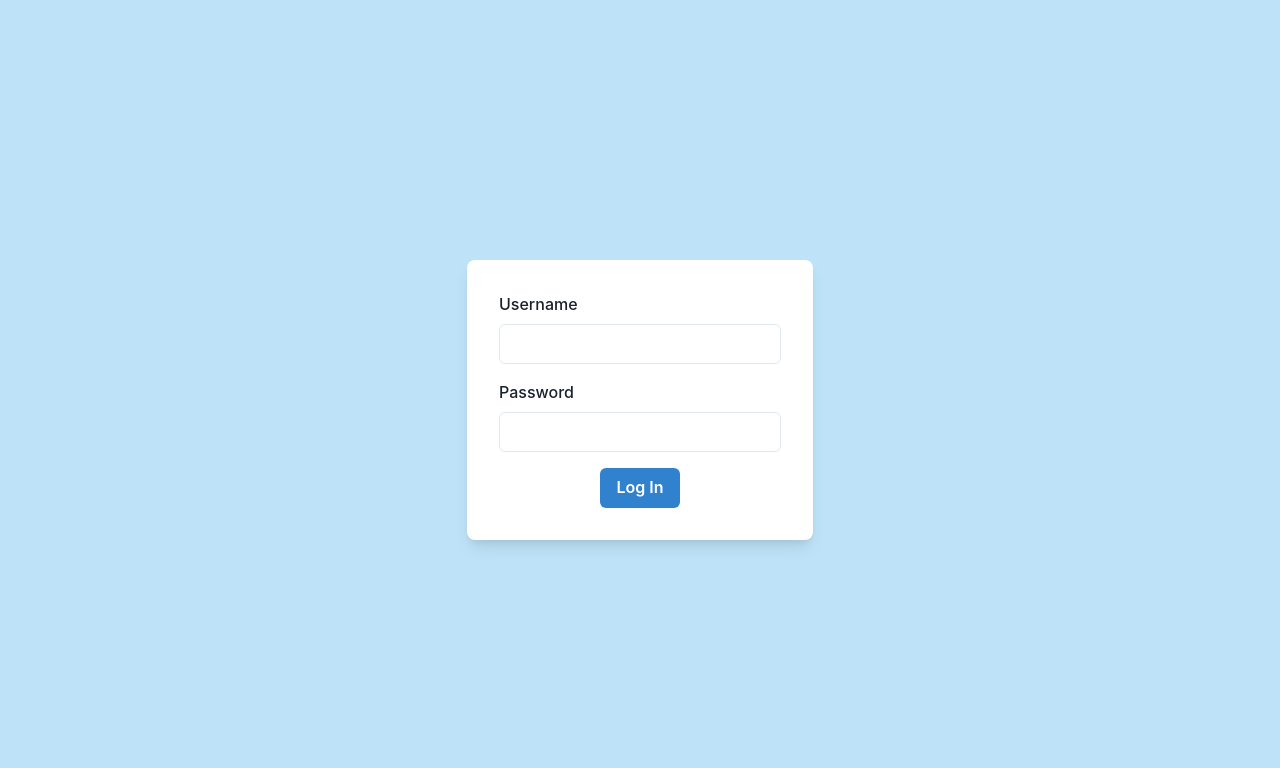
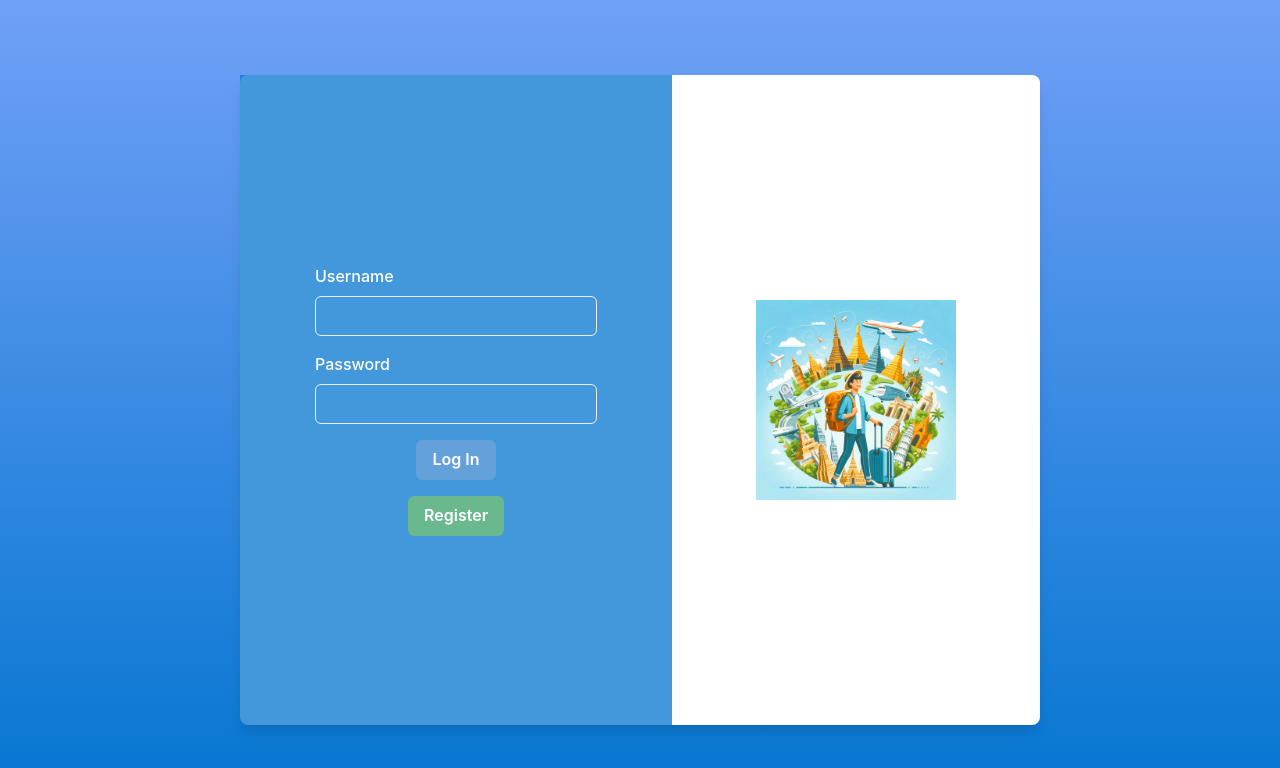
Before and after one commit to Kitiphat/Senior_code, a React (Create React App) app in the folder ai-tpr-proj/: page /signin in a window 1280 px wide. Shown: the top 768 px of the page. Built offline with nearby package versions, Linux system fonts and the light colour scheme.

Commit message:
update navbar

```diff
--- a/ai-tpr-proj/src/components/navBar.jsx
+++ b/ai-tpr-proj/src/components/navBar.jsx
@@ -7,7 +7,12 @@ import {
   Link,
   Image,
   Text,
+  Menu,
+  MenuButton,
+  MenuList,
+  MenuItem,
 } from "@chakra-ui/react";
+import { RiLogoutBoxRLine } from "react-icons/ri";
 import { SettingsIcon } from '@chakra-ui/icons'
 import { useNavigate} from "react-router-dom";
 
@@ -17,7 +22,7 @@ const Navbar = () => {
 
   useEffect(() => {
     const checkUsername = () => {
-      const user = JSON.parse(localStorage.getItem('user'));
+      const user = JSON.parse(localStorage.getItem('name'));
       if (user) {
         setUser(user);
       } else {
@@ -31,6 +36,7 @@ const Navbar = () => {
     localStorage.removeItem('token');
     localStorage.removeItem('user');
     localStorage.removeItem('chatrooms');
+    localStorage.removeItem('name');
     setUser(""); // Update the user state to reflect logout
     navigate("/"); // Navigate to the login page after logout
     window.location.reload();
@@ -46,25 +52,58 @@ const Navbar = () => {
       <Flex align="center" justify="center">
         <Spacer />
 
-          <Flex gap={2} align="center" justify="center" color="white" mr={4}>
-          <Link  href="#" >
+        <Flex gap={2} align="center" justify="center" mr={4}>
+          {user ? (
+            <Menu>
+              <MenuButton as={Link} display="flex" alignItems="center" mr={4}>
+                <Flex alignItems="center">
                   <Image
                     src="/img/usericon.jpg"
                     alt="User Logo"
                     boxSize="40px"
                     borderRadius="50%"
-              mr={2}
+                    mr={4}
                   />
+                  <Text color="white" fontWeight="bold">
+                    {user}
+                  </Text>
+                </Flex>
+              </MenuButton>
+              <MenuList>
+                <MenuItem>
+                  <Link href="#" >
+                  Setting  <SettingsIcon boxSize={4} ml="3"/>
                   </Link>
-            <Box>{user ? (<p> {user} </p>):(<Link color='white' href={"/signin"}> Login </Link>)}</Box>
-            <Box>{user ? (<Link _hover={{ textDecoration: "none" }} onClick={handleLogout}> Logout </Link>):(<>   </>)}</Box>
+                </MenuItem>
+                <MenuItem onClick={handleLogout}>
+                  <Text mr="4"> Logout </Text>  <RiLogoutBoxRLine />
+                </MenuItem>
+
+              </MenuList>
+            </Menu>
+          ) : (
+            <Link
+              color="white"
+              href="/signin"
+              display="flex"
+              alignItems="center"
+              mr={4}
+            >
+              <Flex alignItems="center">
+                <Image
+                  src="/img/usericon.jpg"
+                  alt="User Logo"
+                  boxSize="40px"
+                  borderRadius="50%"
+                  mr={4}
+                />
+                <Text color="white" fontWeight="bold">
+                  Login
+                </Text>
               </Flex>
-        <Link href="#" color="white" mr={4}>
-          TH | EN
             </Link>
-        <Link href="#" color="white" mr={4}>
-          <SettingsIcon boxSize={5} />
-        </Link>
+          )}
+        </Flex>
       </Flex>
     </Box>
   );
--- a/ai-tpr-proj/src/page/login.jsx
+++ b/ai-tpr-proj/src/page/login.jsx
@@ -7,9 +7,11 @@ import {
   FormLabel,
   Input,
   VStack,
+  Image,
+  Flex,
 } from '@chakra-ui/react';
 import axios from 'axios';
-import { useNavigate } from 'react-router-dom';
+import { useNavigate, Link } from 'react-router-dom';
 import { ToastContainer, toast } from 'react-toastify';
 
 const LoginPage = () => {
@@ -26,33 +28,31 @@ const rounter = useNavigate();
 
   const handleSubmit = async (e) => {
     e.preventDefault();
-    if(formData.username === "" || formData.password === "") {
-      setError("Username or Password cannot be empty");
-      return toast.error("Username or Password cannot be empty");
-
-    }else{
+    if (formData.username === '' || formData.password === '') {
+      setError('Username or Password cannot be empty');
+      return toast.error('Username or Password cannot be empty');
+    } else {
       setError(null);
     }
     try {
-
       const response = await axios.post(`${path}/api/signin`, formData);
-      if(response.status === 200) {
-        toast.success("Login Successful");
+      if (response.status === 200) {
+        toast.success('Login Successful');
       }
       localStorage.setItem('token', response.data.token);
       localStorage.setItem('user', JSON.stringify(response.data.payload.user.username));
-
+      localStorage.setItem('name', JSON.stringify(response.data.payload.user.name));
       rounter('/');
     } catch (error) {
-       if(error.response.data.error === 'User does not exist' || error.response.data.error === 'Invalid credentials') {
-        setError("Username or password is incorrect. Please try again.");
-        toast.error("Username or password is incorrect. Please try again.");
+      if (
+        error.response.data.error === 'User does not exist' ||
+        error.response.data.error === 'Invalid credentials'
+      ) {
+        setError('Username or password is incorrect. Please try again.');
+        toast.error('Username or password is incorrect. Please try again.');
       }
-
     }
   };
-
-
 
   return (
     <ChakraProvider>
@@ -62,9 +62,20 @@ const rounter = useNavigate();
         display="flex"
         justifyContent="center"
         alignItems="center"
-        bg="blue.100"
+        bgGradient={['linear(to-tr, #0476D0, #71A0F7)', 'linear(to-t, #0476D0, #71A0F7)']}
       >
-        <Box p="8" bg="white" rounded="lg" boxShadow="lg">
+        <Flex
+        color='white'
+          bg='white'
+          rounded="lg"
+          boxShadow="lg"
+          alignItems="center"
+          maxW="800px"
+          maxH="650px"
+          w="100%"
+          h="100%"
+        >
+          <Box flex="1" p="8" opacity={0.75} bg='#0476D0' display="flex" alignItems="center" justifyContent="center" h="100%">
             <VStack spacing="4">
               <FormControl id="username">
                 <FormLabel>Username</FormLabel>
@@ -87,9 +98,16 @@ const rounter = useNavigate();
               <Button colorScheme="blue" onClick={handleSubmit}>
                 Log In
               </Button>
+              <Link to="/signup">
+                <Button colorScheme="green">Register</Button>
+              </Link>
               {/* {error && <Box color="red.500">{error}</Box>} */}
             </VStack>
           </Box>
+          <Box flex="1" display="flex" justifyContent="center" alignItems='center'  h='100%'>
+            <Image  src="/img/TPR_icon.jpg" alt="Logo" boxSize="200px"  alignItems={'center'}/>
+          </Box>
+        </Flex>
       </Box>
       <ToastContainer position="top-center" />
     </ChakraProvider>
```
Also changed, not shown: 1 other file (tests, documents, lock files or other folders). Lines whose indentation alone changed are shown as unchanged.
